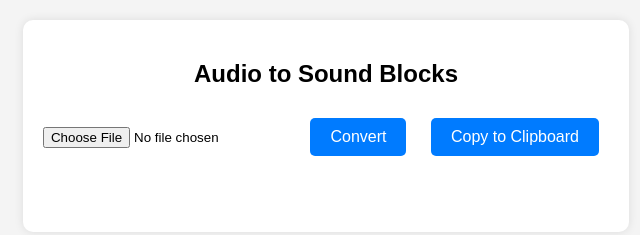
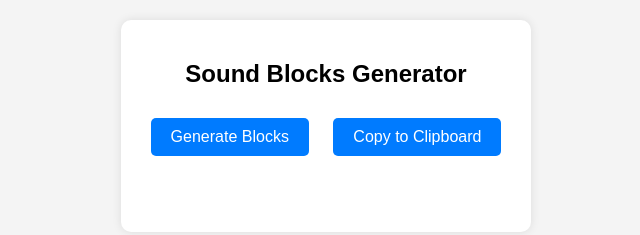
Before and after one commit to Maz0224/cm2, a plain HTML site: page audio.html in a window 1280 px wide. Shown: the whole page, without its empty margins (314-954 px from the left). Drawn offline with Linux system fonts and the light colour scheme.

Commit message:
Update audio.html

```diff
--- a/audio.html
+++ b/audio.html
@@ -3,7 +3,7 @@
 <head>
     <meta charset="UTF-8">
     <meta name="viewport" content="width=device-width, initial-scale=1.0">
-    <title>Audio to Sound Blocks</title>
+    <title>Sound Blocks Generator 2 </title>
     <style>
         body {
             font-family: Arial, sans-serif;
@@ -45,35 +45,41 @@
 </head>
 <body>
     <div id="container">
-        <h2>Audio to Sound Blocks</h2>
-        <input type="file" id="audioUpload" accept="audio/mp3">
-        <button onclick="processAudio()">Convert</button>
+        <h2>Sound Blocks Generator</h2>
+        <button onclick="generateSoundBlocks()">Generate Blocks</button>
         <button onclick="copyToClipboard()">Copy to Clipboard</button>
         <pre id="output"></pre>
     </div>
 
     <script>
-        function processAudio() {
-            const fileInput = document.getElementById('audioUpload');
-            if (!fileInput.files.length) return;
+        function generateSoundBlocks() {
+            // Your provided example data for blocks and connections
+            const soundBlocks = [
+                "7,0,4,0,0,392+0;",
+                "7,0,6,0,0,222+0;",
+                "7,0,0,0,0,392+0;",
+                "7,0,2,0,0,222+0;",
+                "7,0,-4,0,0,392+0;",
+                "7,0,-2,0,0,222+0;",
+                "7,0,-8,0,0,392+0;",
+                "7,0,-6,0,0,222+0"
+            ];
 
-            const file = fileInput.files[0];
-            const reader = new FileReader();
-            reader.onload = (e) => {
-                const audioBuffer = e.target.result;
-                // Simulated audio processing to generate sound blocks:
-                let outputText = generateSoundBlocks();
-                document.getElementById('output').textContent = outputText;
-            };
-            reader.readAsArrayBuffer(file);
-        }
+            const connections = [
+                "2,1;",
+                "4,3;",
+                "6,5;",
+                "8,7;",
+                "1,4;",
+                "3,6;",
+                "5,8?"
+            ];
 
-        function generateSoundBlocks() {
-            // Example: Generating connected blocks with different tempos
-            let soundBlocks = [];
-            soundBlocks.push("7,0,0,0,0,392+0;");
-            soundBlocks.push("7,0,2,0,0,222+0?2,1??");
-            return soundBlocks.join("\n");
+            // Combine blocks and connections into one final output
+            let outputText = soundBlocks.join("\n") + "\n";
+            outputText += connections.join("\n");
+
+            document.getElementById('output').textContent = outputText;
         }
 
         function copyToClipboard() {
```
